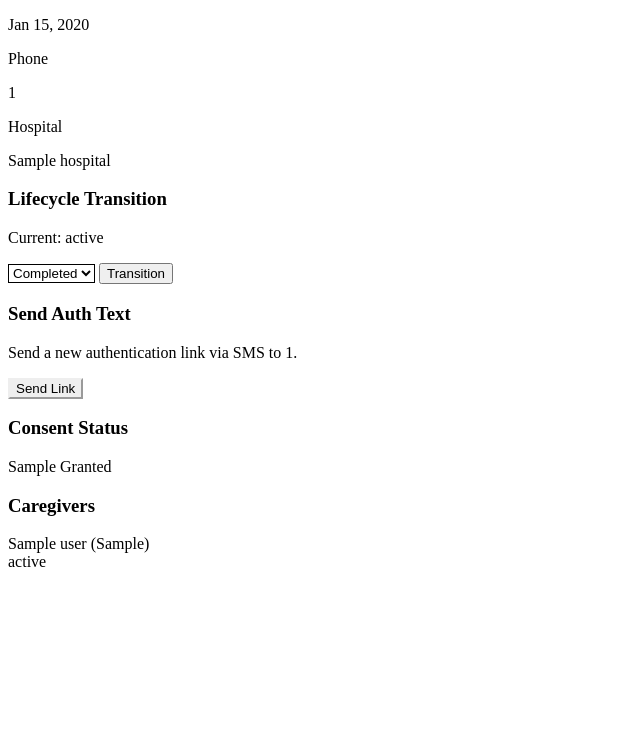
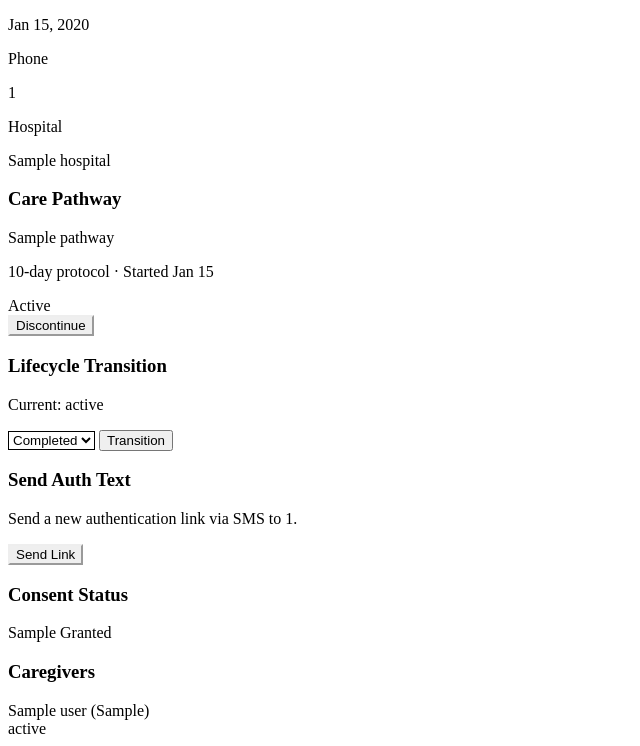
Before and after one commit to mjacksonw/clintela-proto, a Django app: template templates/clinicians/components/_tab_tools.html in a window 1280 px wide. Shown: the part 182-928 px from the top of the page, without its empty margins (0-640 px from the left). Before the commit the page ends 749 px from the top, so only its background shows below. Run offline with Django 5.2, Linux system fonts and the light colour scheme; the template is opened without the code that fills it: most values are stand-ins (such as "Sample title", 1, 10 or a date in 2020).

Commit message:
feat: add care pathway assignment UI to clinician Tools tab
The Care Plan tab directed users to assign pathways in the Tools tab,
but no such UI existed. Adds assign/unassign views, URL routes, and
a pathway dropdown (or active pathway display with Discontinue button)
to the Tools tab template. Includes 8 tests covering assignment,
replacement, discontinuation, and template rendering.

Co-Authored-By: Claude Opus 4.6 (1M context) <noreply@anthropic.com>

```diff
--- a/templates/clinicians/components/_tab_tools.html
+++ b/templates/clinicians/components/_tab_tools.html
@@ -1,5 +1,5 @@
 <!-- Tools tab content -->
-<div class="p-4 animate-in space-y-4">
+<div id="tools-tab-container" class="p-4 animate-in space-y-4">
     <h2 class="text-base font-semibold" style="color: var(--color-text);">Tools</h2>
 
     <!-- Patient Info -->
@@ -23,6 +23,58 @@
                 <p style="color: var(--color-text);">{{ patient.hospital.name|default:"—" }}</p>
             </div>
         </div>
+    </div>
+
+    <!-- Care Pathway Assignment -->
+    <div class="p-3 rounded-md border" style="border-color: var(--color-border);">
+        <h3 class="text-xs font-semibold mb-2" style="color: var(--color-text);">Care Pathway</h3>
+        {% if active_pathway %}
+        <div class="flex items-center justify-between mb-2">
+            <div>
+                <p class="text-xs font-medium" style="color: var(--color-text);">{{ active_pathway.pathway.name }}</p>
+                <p class="text-[11px]" style="color: var(--color-text-secondary);">
+                    {{ active_pathway.pathway.duration_days }}-day protocol · Started {{ active_pathway.started_at|date:"M j" }}
+                </p>
+            </div>
+            <span class="text-[10px] px-1.5 py-0.5 rounded-full bg-green-100 text-green-700">Active</span>
+        </div>
+        <form hx-post="{% url 'clinicians:unassign_pathway' patient.id %}"
+              hx-target="#tools-tab-container"
+              hx-swap="innerHTML">
+            {% csrf_token %}
+            <button type="submit" class="h-7 px-2.5 text-[11px] font-medium rounded-md border hover:bg-red-50 dark:hover:bg-red-900/20 text-red-600"
+                    style="border-color: var(--color-border);">
+                <i data-lucide="x" class="w-3 h-3 inline mr-0.5"></i>
+                Discontinue
+            </button>
+        </form>
+        {% else %}
+        {% if available_pathways %}
+        <form hx-post="{% url 'clinicians:assign_pathway' patient.id %}"
+              hx-target="#tools-tab-container"
+              hx-swap="innerHTML">
+            {% csrf_token %}
+            <p class="text-[11px] mb-2" style="color: var(--color-text-secondary);">
+                No pathway assigned. Select one to start tracking milestones.
+            </p>
+            <div class="flex gap-2">
+                <select name="pathway_id" class="flex-1 h-8 px-2 text-xs rounded-md border"
+                        style="background-color: var(--color-bg); border-color: var(--color-border); color: var(--color-text);">
+                    {% for pw in available_pathways %}
+                    <option value="{{ pw.id }}">{{ pw.name }} ({{ pw.duration_days }}d)</option>
+                    {% endfor %}
+                </select>
+                <button type="submit" class="h-8 px-3 text-xs font-medium rounded-md bg-teal-600 text-white hover:bg-teal-700">
+                    Assign
+                </button>
+            </div>
+        </form>
+        {% else %}
+        <p class="text-[11px]" style="color: var(--color-text-secondary);">
+            No pathways available. Create pathways via <code class="text-[10px]">manage.py seed_pathways</code>.
+        </p>
+        {% endif %}
+        {% endif %}
     </div>
 
     <!-- Lifecycle Transition -->
```
Also changed, not shown: apps/clinicians/tests/test_views_coverage.py (+118 -0 lines), apps/clinicians/urls.py (+11 -0 lines), apps/clinicians/views.py (+78 -0 lines).
